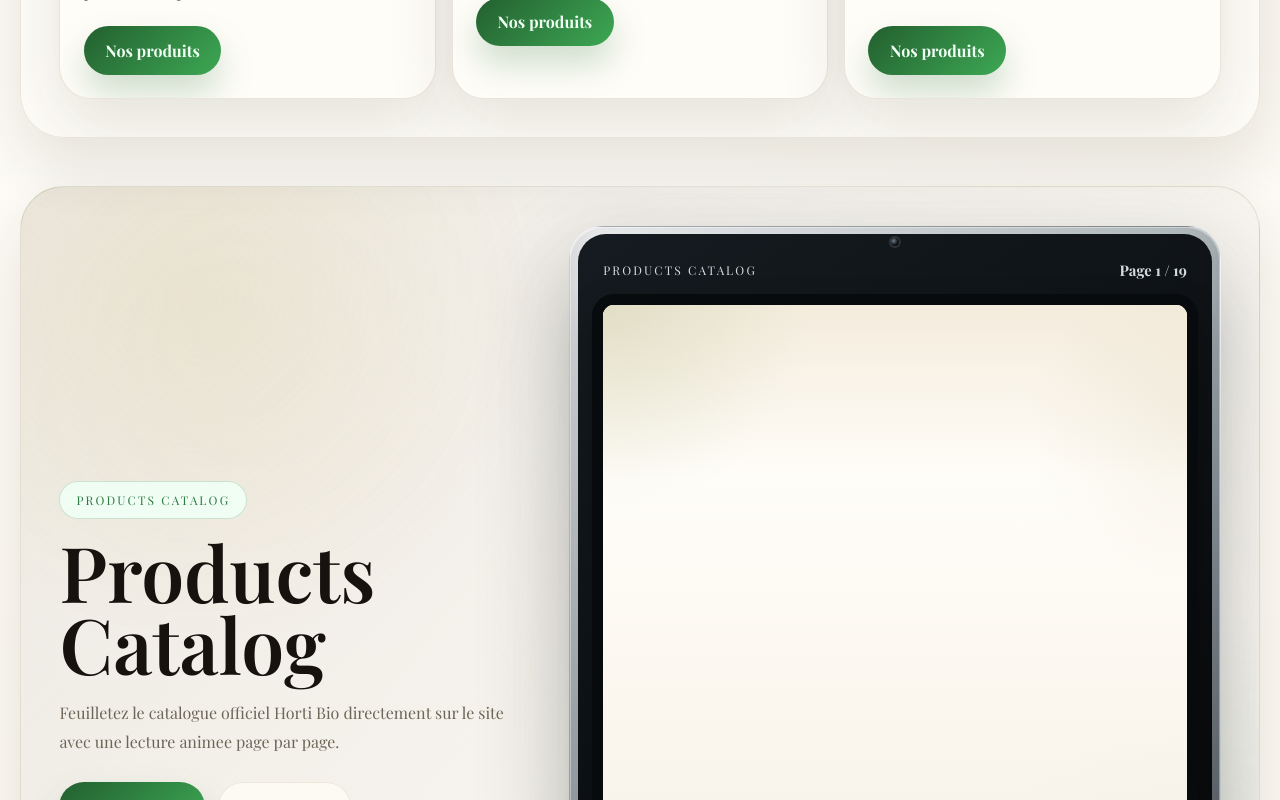
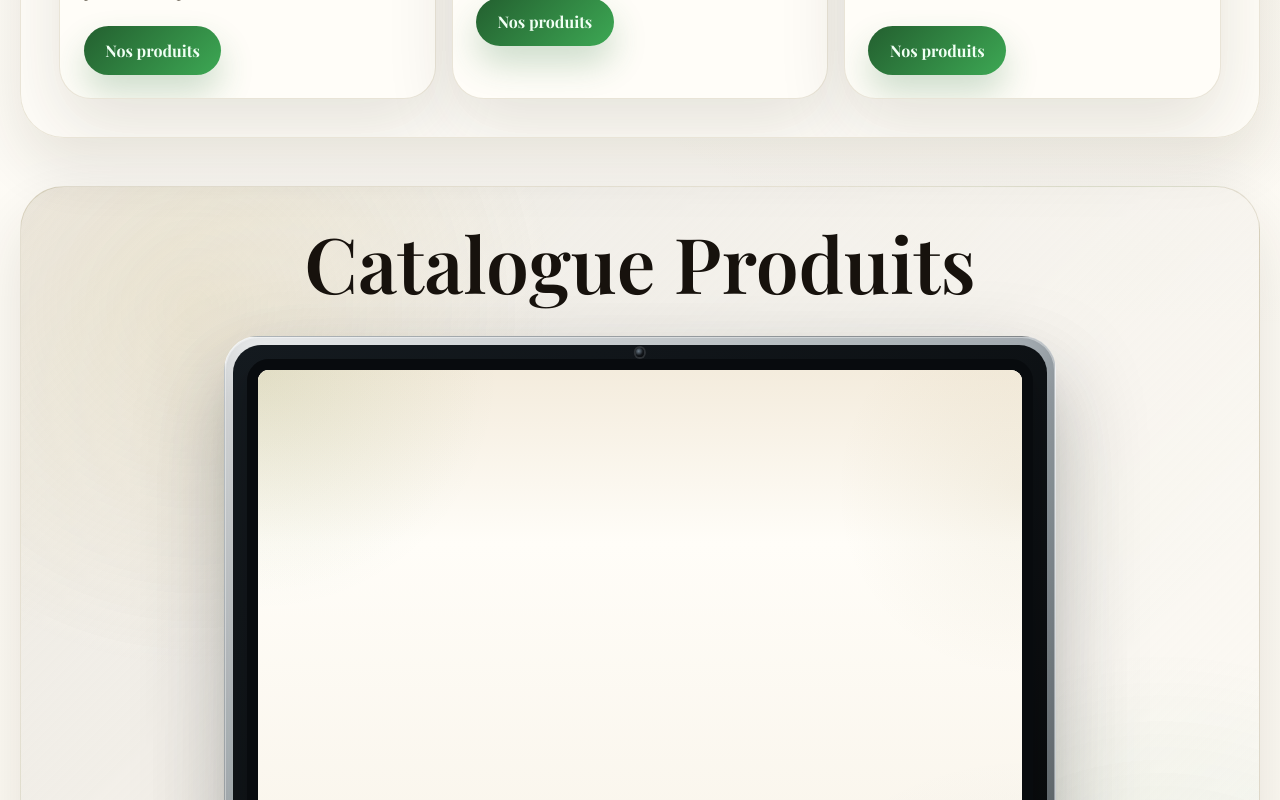
Before and after one commit to yelfaqir212-del/hortibio, a React (Vite) app: page / in a window 1280 px wide. Shown: the part 2000-2800 px from the top of the page. Built offline with nearby package versions, Linux system fonts and the light colour scheme.

Commit message:
Refine catalog language display

```diff
--- a/src/components/HortibioCatalog.jsx
+++ b/src/components/HortibioCatalog.jsx
@@ -50,18 +50,7 @@ export function HortibioCatalog() {
     <div className="hortibio-catalog-section">
       <div className="hortibio-catalog-shell">
         <div className="hortibio-catalog-copy">
-          <span className="section-eyebrow">{t('hortibioCatalog.eyebrow')}</span>
           <h2>{t('hortibioCatalog.title')}</h2>
-          <p>{t('hortibioCatalog.lead')}</p>
-
-          <div className="hortibio-catalog-actions">
-            <a className="button-primary" href={catalogPdf} target="_blank" rel="noreferrer">
-              {t('hortibioCatalog.openPdf')}
-            </a>
-            <a className="button-secondary catalog-download" href={catalogPdf} download>
-              {t('hortibioCatalog.downloadPdf')}
-            </a>
-          </div>
         </div>
 
         <motion.div
@@ -72,10 +61,6 @@ export function HortibioCatalog() {
           transition={{ duration: 0.8, ease: [0.22, 1, 0.36, 1] }}
         >
           <div className="ipad-camera" aria-hidden="true" />
-          <div className="ipad-topbar">
-            <span>{t('hortibioCatalog.readerLabel')}</span>
-            <strong>{t('hortibioCatalog.pageStatus', { page, total: pageCount })}</strong>
-          </div>
 
           <div className="ipad-screen">
             <iframe
--- a/src/data/siteContent.js
+++ b/src/data/siteContent.js
@@ -1,7 +1,6 @@
 export const languages = [
   { code: 'fr', label: 'FR' },
   { code: 'en', label: 'EN' },
-  { code: 'ar', label: 'AR' },
 ];
 
 export const viewKeys = ['home', 'products'];
--- a/src/i18n.js
+++ b/src/i18n.js
@@ -70,8 +70,8 @@ const fr = {
     },
   },
   hortibioCatalog: {
-    eyebrow: "Products Catalog",
-    title: "Products Catalog",
+    eyebrow: "Catalogue Produits",
+    title: "Catalogue Produits",
     lead: "Feuilletez le catalogue officiel Horti Bio directement sur le site avec une lecture animee page par page.",
     readerLabel: "Products Catalog",
     pageStatus: "Page {{page}} / {{total}}",
--- a/src/styles.css
+++ b/src/styles.css
@@ -1006,9 +1006,10 @@ section[id] {
 .hortibio-catalog-shell {
   position: relative;
   display: grid;
-  grid-template-columns: minmax(0, 0.42fr) minmax(0, 0.58fr);
+  grid-template-columns: minmax(0, 1fr);
   gap: clamp(1.25rem, 3vw, 2.5rem);
   align-items: center;
+  justify-items: center;
   padding: clamp(1.4rem, 3vw, 3rem);
   border: 1px solid var(--line);
   border-radius: var(--radius-xl);
@@ -1030,10 +1031,11 @@ section[id] {
 .hortibio-catalog-copy {
   position: relative;
   z-index: 1;
+  text-align: center;
 }
 
 .hortibio-catalog-copy h2 {
-  margin: 1rem 0 0;
+  margin: 0;
   color: var(--ink);
   font-family: inherit;
   font-size: clamp(3rem, 6vw, 5rem);
@@ -1064,6 +1066,7 @@ section[id] {
 .ipad-catalog {
   position: relative;
   isolation: isolate;
+  width: min(100%, 52rem);
   padding: clamp(1rem, 2vw, 1.35rem);
   border: 1px solid rgba(255, 255, 255, 0.34);
   border-radius: 34px;
```
